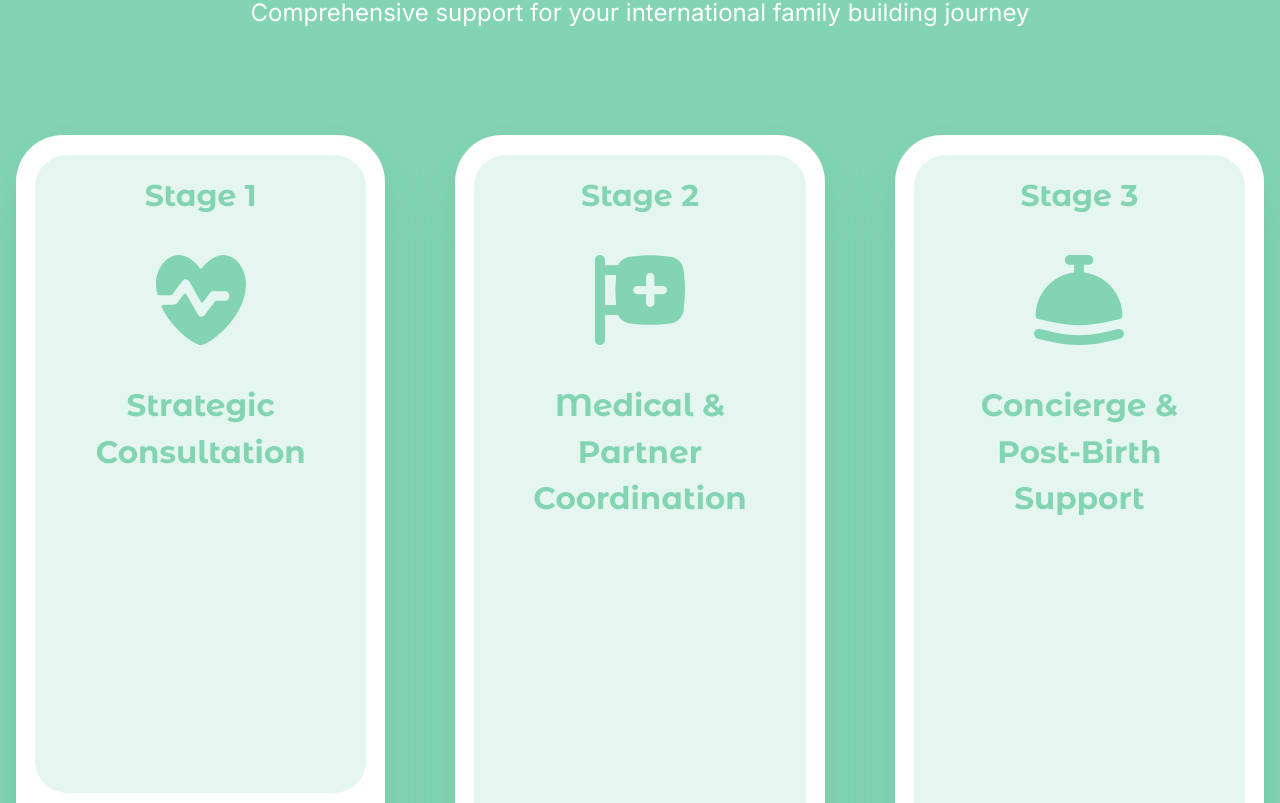
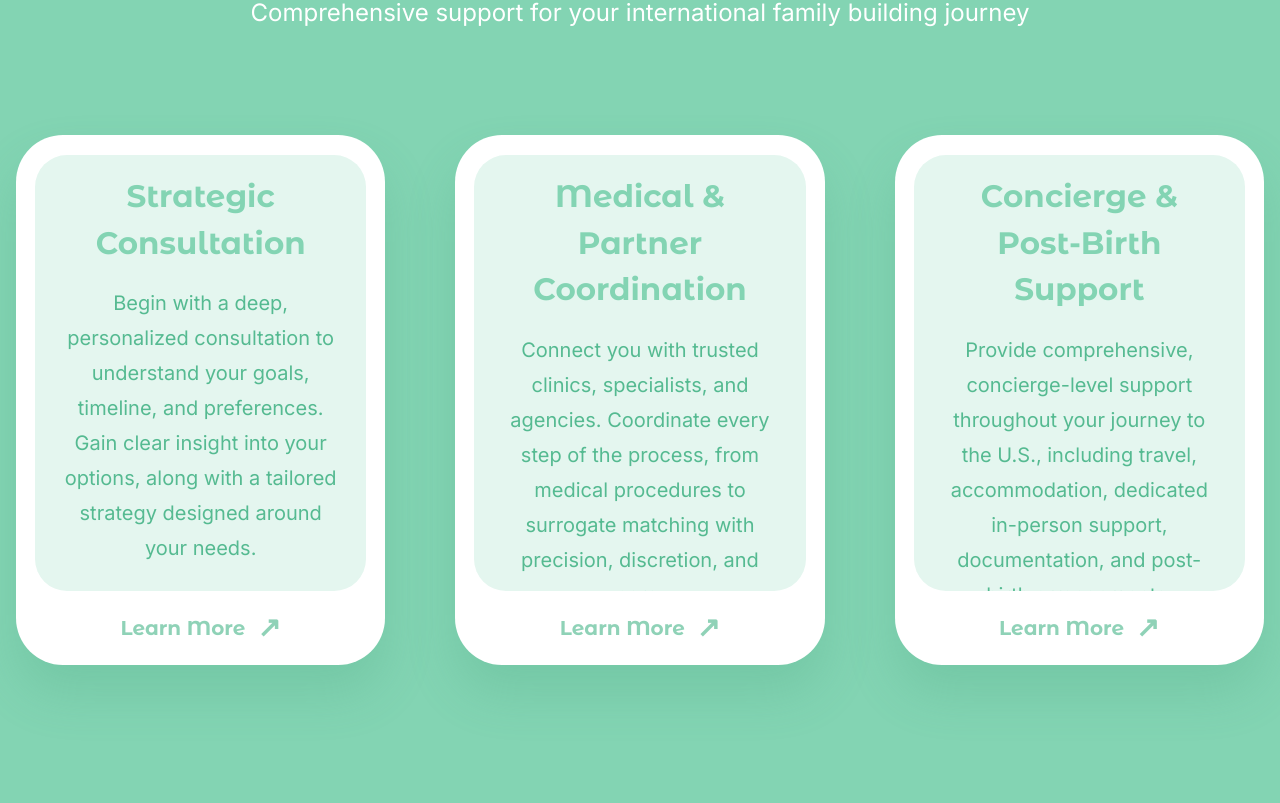
Before and after one commit to chunfeng777/Aurora, a Vue app: page / in a window 1280 px wide. Shown: the part 2237-3040 px from the top of the page. Built offline with nearby package versions, Linux system fonts and the light colour scheme.

Commit message:
Refine service card motion and sizing

```diff
--- a/src/components/sections/OurServices.vue
+++ b/src/components/sections/OurServices.vue
@@ -14,13 +14,16 @@ import { serviceCards, servicesHeading } from '@/constants/site';
         </p>
       </div>
 
-      <div class="mt-[105px] grid items-start gap-[70px] lg:grid-cols-3">
+      <div class="mt-[105px] grid items-stretch gap-[70px] lg:grid-cols-3">
         <article
           v-for="card in serviceCards"
           :key="card.stage"
-          class="group relative min-h-[496px] overflow-hidden rounded-auroraCard bg-white p-[20px_19px_74px] text-center shadow-auroraGlow"
+          class="service-card relative h-[570px] overflow-hidden rounded-auroraCard bg-white p-[20px_19px_74px] text-center shadow-auroraGlow sm:h-[530px] 2xl:h-[496px]"
         >
-          <div class="min-h-[402px] rounded-auroraInner bg-aurora-mint-soft px-7 py-[18px]">
+          <div
+            class="service-card__panel relative h-[476px] overflow-hidden rounded-auroraInner bg-aurora-mint-soft px-7 py-[18px] sm:h-[436px] 2xl:h-[402px]"
+          >
+            <div class="service-card__summary absolute inset-[18px_28px] flex flex-col items-center" aria-hidden="true">
               <p class="font-display text-[30px] font-bold leading-normal text-aurora-mint">
                 {{ card.stage }}
               </p>
@@ -30,29 +33,135 @@ import { serviceCards, servicesHeading } from '@/constants/site';
                 :width="card.icon.width"
                 :height="card.icon.height"
                 loading="lazy"
-              class="mx-auto mt-[37px] size-[90px]"
+                class="mt-[37px] size-[90px] shrink-0"
               />
+              <p
+                class="mt-[37px] max-w-[418px] whitespace-pre-line font-display text-[28px] font-bold leading-[1.35] text-aurora-mint sm:text-[clamp(31px,2.08vw,40px)] sm:leading-normal"
+              >
+                {{ card.title }}
+              </p>
+            </div>
+
+            <div class="service-card__details absolute inset-[18px_28px] flex flex-col items-center">
               <h3
-              class="mx-auto mt-[37px] max-w-[418px] whitespace-pre-line font-display text-[clamp(31px,2.08vw,40px)] font-bold leading-normal text-aurora-mint"
+                class="max-w-[418px] whitespace-pre-line font-display text-[28px] font-bold leading-[1.35] text-aurora-mint sm:text-[clamp(31px,2.08vw,40px)] sm:leading-normal"
               >
                 {{ card.title }}
               </h3>
               <p
-              class="mx-auto mt-5 max-w-[389px] font-body text-[20px] leading-[35px] text-aurora-mint-dark opacity-0 transition-opacity duration-300 group-hover:opacity-100"
+                class="mt-5 max-w-[389px] font-body text-[18px] leading-[30px] text-aurora-mint-dark sm:text-[20px] sm:leading-[35px]"
               >
                 {{ card.description }}
               </p>
             </div>
+          </div>
 
           <a
             href="#contact"
-            class="absolute bottom-[19px] left-1/2 inline-flex -translate-x-1/2 items-center gap-3 font-display text-[20px] font-bold leading-[35px] text-[#8fd2b7]"
+            class="service-card__cta absolute bottom-[19px] left-1/2 inline-flex -translate-x-1/2 items-center gap-3 whitespace-nowrap font-display text-[20px] font-bold leading-[35px] text-[#8fd2b7]"
           >
             {{ card.ctaLabel }}
-            <span aria-hidden="true" class="-mt-1 text-[28px] leading-none">&nearr;</span>
+            <span aria-hidden="true" class="service-card__arrow -mt-1 text-[28px] leading-none">&nearr;</span>
           </a>
         </article>
       </div>
     </div>
   </section>
 </template>
+
+<style scoped>
+.service-card {
+  transition:
+    transform 500ms cubic-bezier(0.22, 1, 0.36, 1),
+    box-shadow 500ms cubic-bezier(0.22, 1, 0.36, 1);
+}
+
+.service-card__panel {
+  transition: transform 500ms cubic-bezier(0.22, 1, 0.36, 1);
+}
+
+.service-card__summary,
+.service-card__details {
+  transition:
+    opacity 240ms ease,
+    transform 520ms cubic-bezier(0.22, 1, 0.36, 1);
+}
+
+.service-card__details {
+  opacity: 0;
+  transform: translateY(32px);
+  transition-delay: 0ms;
+}
+
+.service-card__summary {
+  opacity: 1;
+  transform: translateY(0) scale(1);
+  transition-delay: 110ms;
+}
+
+.service-card__cta,
+.service-card__arrow {
+  transition: transform 380ms cubic-bezier(0.22, 1, 0.36, 1);
+}
+
+@media (hover: hover) and (pointer: fine) {
+  .service-card:hover,
+  .service-card:focus-within {
+    transform: translateY(-7px);
+    box-shadow: 0 24px 48px rgb(38 135 103 / 22%);
+  }
+
+  .service-card:hover .service-card__panel,
+  .service-card:focus-within .service-card__panel {
+    transform: scale(1.008);
+  }
+
+  .service-card:hover .service-card__summary,
+  .service-card:focus-within .service-card__summary {
+    opacity: 0;
+    transform: translateY(-24px) scale(0.98);
+    transition-delay: 0ms;
+  }
+
+  .service-card:hover .service-card__details,
+  .service-card:focus-within .service-card__details {
+    opacity: 1;
+    transform: translateY(0);
+    transition-delay: 130ms;
+  }
+
+  .service-card:hover .service-card__cta,
+  .service-card:focus-within .service-card__cta {
+    transform: translateX(-50%) translateY(-2px);
+  }
+
+  .service-card:hover .service-card__arrow,
+  .service-card:focus-within .service-card__arrow {
+    transform: translate(4px, -4px);
+  }
+}
+
+@media (hover: none), (pointer: coarse) {
+  .service-card__summary {
+    opacity: 0;
+    transform: translateY(-16px);
+  }
+
+  .service-card__details {
+    opacity: 1;
+    transform: none;
+  }
+}
+
+@media (prefers-reduced-motion: reduce) {
+  .service-card,
+  .service-card__panel,
+  .service-card__summary,
+  .service-card__details,
+  .service-card__cta,
+  .service-card__arrow {
+    transition-duration: 1ms;
+    transition-delay: 0ms;
+  }
+}
+</style>
```
Lines whose indentation alone changed are shown as unchanged.
